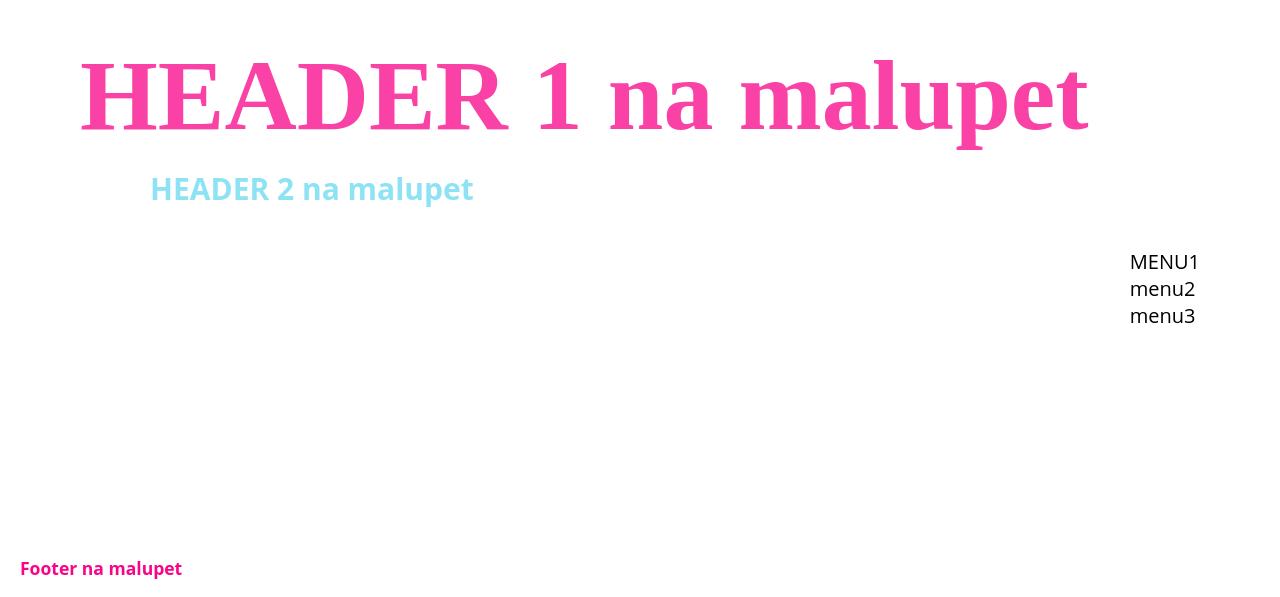
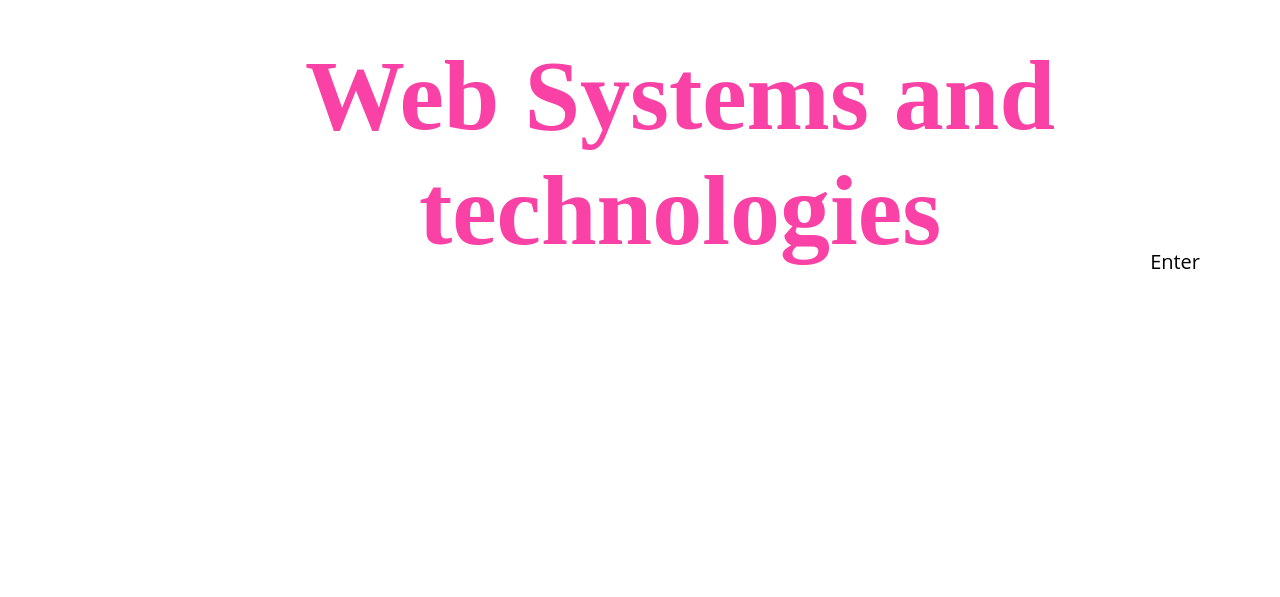
Before and after one commit to jhaylord18/webtech-website, a plain HTML site: page 9331A-G6/website/index.html in a window 1280 px wide. Shown: the part 262-859 px from the top of the page. After the commit the page ends 800 px from the top, so only its background shows below. Drawn offline with Linux system fonts and the light colour scheme; a web font is replaced by a local one.

Commit message:
Fixed and added last changes to index.html

```diff
--- a/9331A-G6/website/index.html
+++ b/9331A-G6/website/index.html
@@ -10,20 +10,12 @@
 <body>
     <header>
         <div class="hero-banner">
-            <h1>HEADER 1 na malupet</h1>
-            <h2>HEADER 2 na malupet</h2>
+            <h1>Web Systems and technologies</h1>
         </div>
         <nav>
-            <a href="index.html">MENU1</a>
-            <a href="security.html">menu2</a>
-            <a href="curfew.html">menu3</a>
+            <a href="firstpage.html">Enter</a>
         </nav>
     </header>
-    <footer>
-        <div class="footer">
-            <h3>Footer na malupet </h3>
-        </div>
-    </footer>
 </body>
 
 </html>
```
